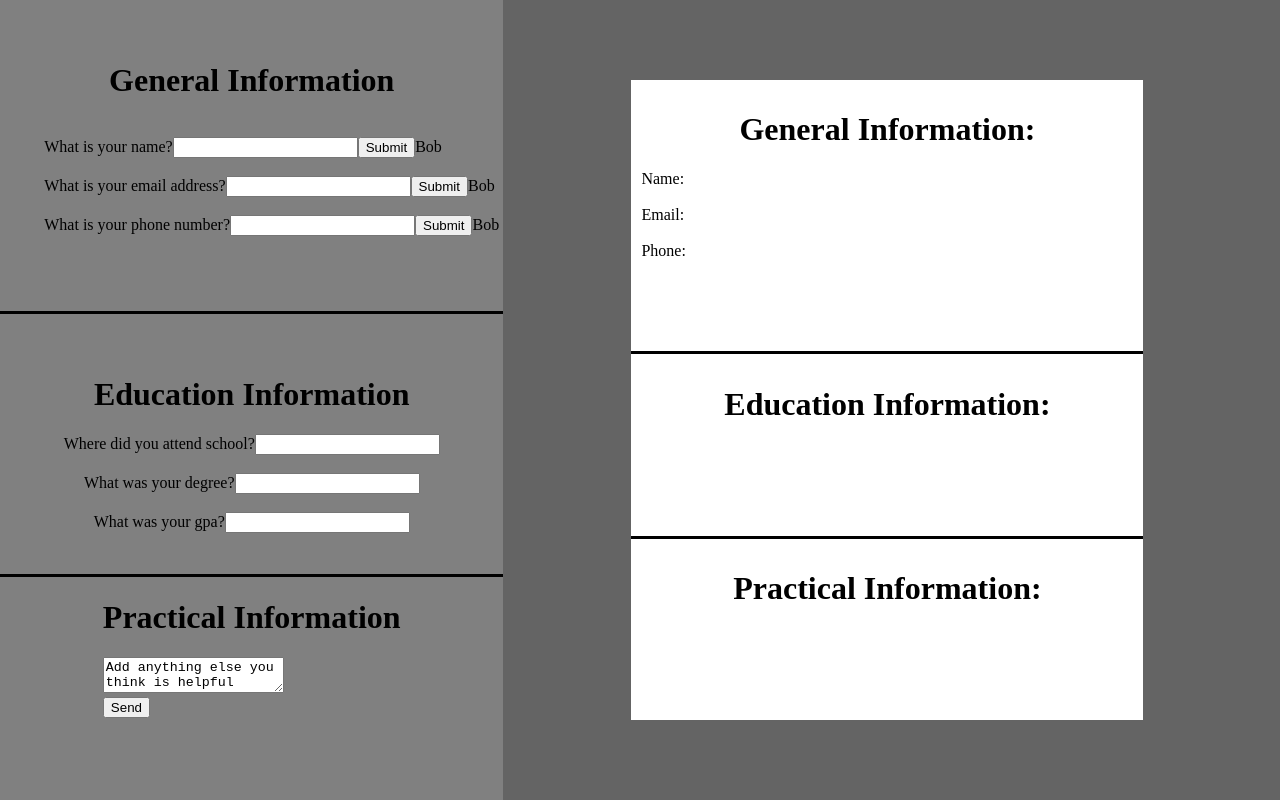
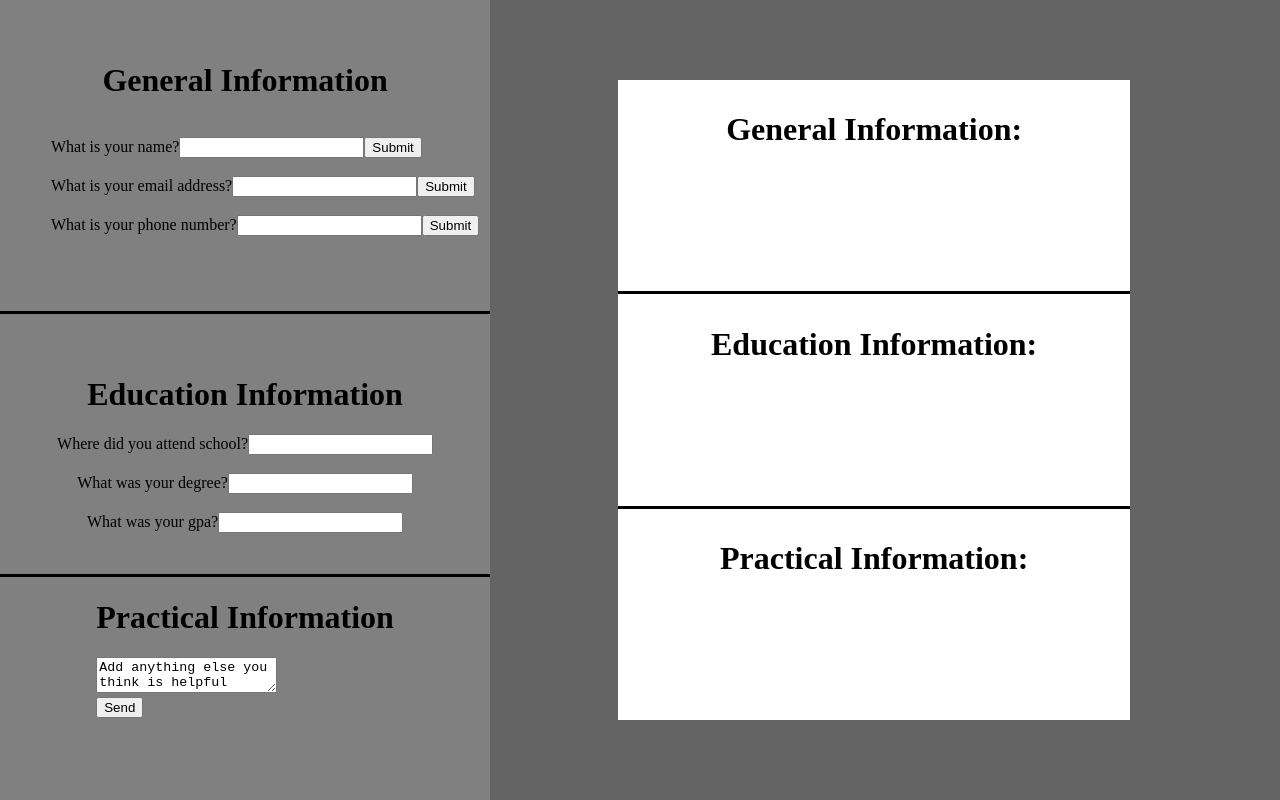
Before and after one commit to bradgerb/odin-cv-application, a React (Vite) app: page / in a window 1280 px wide. Built offline with nearby package versions, Linux system fonts and the light colour scheme.

Commit message:
General info, can't get map to work

```diff
--- a/src/components/Display.jsx
+++ b/src/components/Display.jsx
@@ -3,11 +3,6 @@ function Display() {
         <div className="display">
             <div className='generalInfoDisplay'>
                 <h1>General Information:</h1>
-                <div>Name:</div>
-                <br />
-                <div>Email:</div>
-                <br />
-                <div>Phone:</div>
             </div>
             <div className="educationDisplay">
                 <h1>Education Information:</h1>
--- a/src/components/GeneralInfo.jsx
+++ b/src/components/GeneralInfo.jsx
@@ -1,4 +1,4 @@
-import { useState } from "react";
+// import { useState } from "react";
 
 const generalInfoArray = [{
     id: 0,
@@ -15,7 +15,15 @@ const generalInfoArray = [{
 }];
 
 export default function GeneralInfo() {
-    const [nameState, setNameState] = useState('Bob');
+
+    // const [nameState, setNameState] = useState('')
+    // const [emailState, setEmailState] = useState('')
+    // const [phoneState, setPhoneState] = useState('')
+
+    function handleSubmit(e) {
+        // e.preventDefault();
+        console.log(e.target.value)
+    }
 
     const listItems = generalInfoArray.map(array =>
     <li key={array.id}>
@@ -26,10 +34,9 @@ export default function GeneralInfo() {
                 {array.question}
             </label>
             <input type="text" />
-            <button onClick={e => setNameState(e.target.value)}>
+            <button onClick={e => handleSubmit(e.target.value)}>
                 Submit
             </button>
-            {nameState}
         </form>
         <br></br>
     </li>);
--- a/src/components/PracticalExperience.jsx
+++ b/src/components/PracticalExperience.jsx
@@ -1,8 +1,6 @@
 import { useState } from 'react';
 
 function Practical() {
-    // return <div>What was your previous job</div>
-
   const [isSent, setIsSent] = useState(false);
   const [message, setMessage] = useState('Add anything else you think is helpful');
 
@@ -15,7 +13,6 @@ function Practical() {
         <>
             <div>{message}</div>
             <button onClick={handleEdit}>Edit</button>
-            {/* onClick={setIsSent(false)} */}
         </>
     )
 
@@ -36,7 +33,6 @@ function Practical() {
       </form>
     );
   }
-
 }
 
 export default Practical;
```
